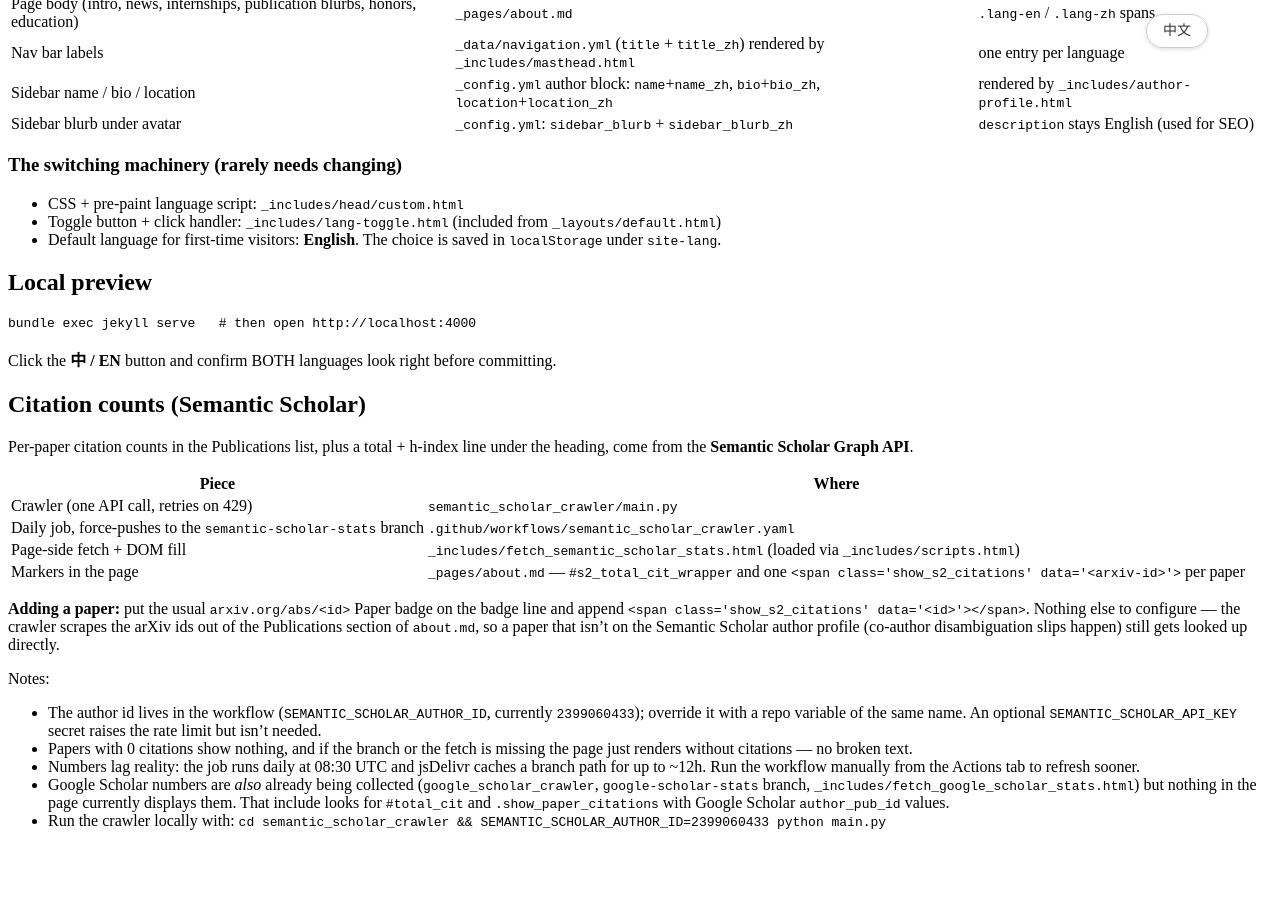
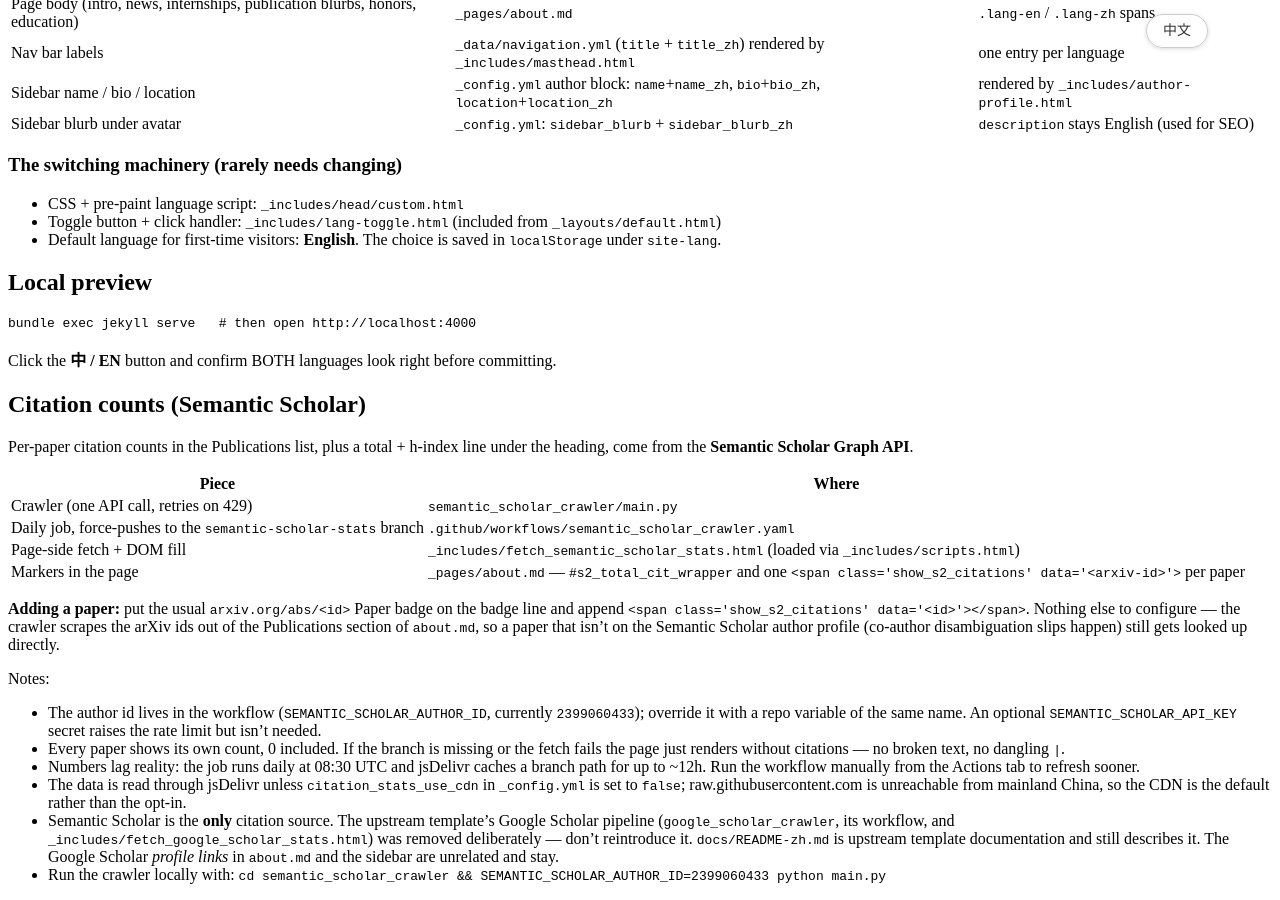
Before and after one commit to Curry09/Curry09.github.io, a Jekyll site: the page built from CLAUDE.md, in a window 1280 px wide and 900 px high, scrolled down 1420 px. Built offline with Jekyll 4.4.1, drawn with Linux system fonts in a browser that asks for light colours; our own code applies the rules of GitHub Pages for plain Markdown files; before the commit the page ends 2266 px from its top, so only the background shows below that.

Commit message:
Default citation data to jsDelivr; rename CDN config key
The config key was still named google_scholar_stats_use_cdn after the Google
Scholar pipeline was removed. Renaming it to citation_stats_use_cdn left a
window where the include looked for a key _config.yml did not define yet,
which Liquid reads as false and falls back to raw.githubusercontent.com --
unreachable from mainland China, so citations would silently not render.

Invert the condition so jsDelivr is the default and only an explicit
`citation_stats_use_cdn: false` opts into the raw URL.

Co-Authored-By: Claude Opus 5 <noreply@anthropic.com>

```diff
--- a/CLAUDE.md
+++ b/CLAUDE.md
@@ -76,15 +76,20 @@ Notes:
 - The author id lives in the workflow (`SEMANTIC_SCHOLAR_AUTHOR_ID`, currently
   `2399060433`); override it with a repo variable of the same name. An optional
   `SEMANTIC_SCHOLAR_API_KEY` secret raises the rate limit but isn't needed.
-- Papers with 0 citations show nothing, and if the branch or the fetch is
-  missing the page just renders without citations — no broken text.
+- Every paper shows its own count, 0 included. If the branch is missing or the
+  fetch fails the page just renders without citations — no broken text, no
+  dangling `|`.
 - Numbers lag reality: the job runs daily at 08:30 UTC and jsDelivr caches a
   branch path for up to ~12h. Run the workflow manually from the Actions tab to
   refresh sooner.
-- Google Scholar numbers are *also* already being collected
-  (`google_scholar_crawler`, `google-scholar-stats` branch,
-  `_includes/fetch_google_scholar_stats.html`) but nothing in the page
-  currently displays them. That include looks for `#total_cit` and
-  `.show_paper_citations` with Google Scholar `author_pub_id` values.
+- The data is read through jsDelivr unless `citation_stats_use_cdn` in
+  `_config.yml` is set to `false`; raw.githubusercontent.com is unreachable
+  from mainland China, so the CDN is the default rather than the opt-in.
+- Semantic Scholar is the **only** citation source. The upstream template's
+  Google Scholar pipeline (`google_scholar_crawler`, its workflow, and
+  `_includes/fetch_google_scholar_stats.html`) was removed deliberately — don't
+  reintroduce it. `docs/README-zh.md` is upstream template documentation and
+  still describes it. The Google Scholar *profile links* in `about.md` and the
+  sidebar are unrelated and stay.
 - Run the crawler locally with:
   `cd semantic_scholar_crawler && SEMANTIC_SCHOLAR_AUTHOR_ID=2399060433 python main.py`
--- a/_config.yml
+++ b/_config.yml
@@ -12,7 +12,7 @@ description              : "Personal homepage of Jiahang Lin (林佳航), M.S. s
 sidebar_blurb            : "Personal homepage of Jiahang Lin (林佳航). Tech Lead for ML coding on Atria Dawn Preview at Shanghai AI Laboratory. Research interests: self-evolving agents and reinforcement learning."
 sidebar_blurb_zh         : "林佳航的个人主页。上海人工智能实验室 Atria Dawn Preview 的 ML coding 方向 Tech Lead。研究方向：自演化智能体与强化学习。"
 repository               : "Curry09/Curry09.github.io"
-citation_stats_use_cdn     : true
+citation_stats_use_cdn   : true
 
 # google analytics
 google_analytics_id      :  # get google_analytics_id from https://analytics.google.com/analytics/
--- a/_includes/fetch_semantic_scholar_stats.html
+++ b/_includes/fetch_semantic_scholar_stats.html
@@ -1,9 +1,14 @@
 <script>
     $(document).ready(function () {
-        {% if site.citation_stats_use_cdn %}
+        {% comment %}
+        jsDelivr unless citation_stats_use_cdn is explicitly false --
+        raw.githubusercontent.com is unreachable from mainland China, so a
+        missing key must not silently fall back to it.
+        {% endcomment %}
+        {% if site.citation_stats_use_cdn == false %}
+        var s2DataBaseUrl = 'https://raw.githubusercontent.com/{{ site.repository }}/'
+        {% else %}
         var s2DataBaseUrl = 'https://cdn.jsdelivr.net/gh/{{ site.repository }}@'
-        {% else %}
-        var s2DataBaseUrl = 'https://raw.githubusercontent.com/{{ site.repository }}/'
         {% endif %}
         $.getJSON(s2DataBaseUrl + "semantic-scholar-stats/s2_data.json", function (data) {
             var totalEle = document.getElementById('s2_total_cit')
```
